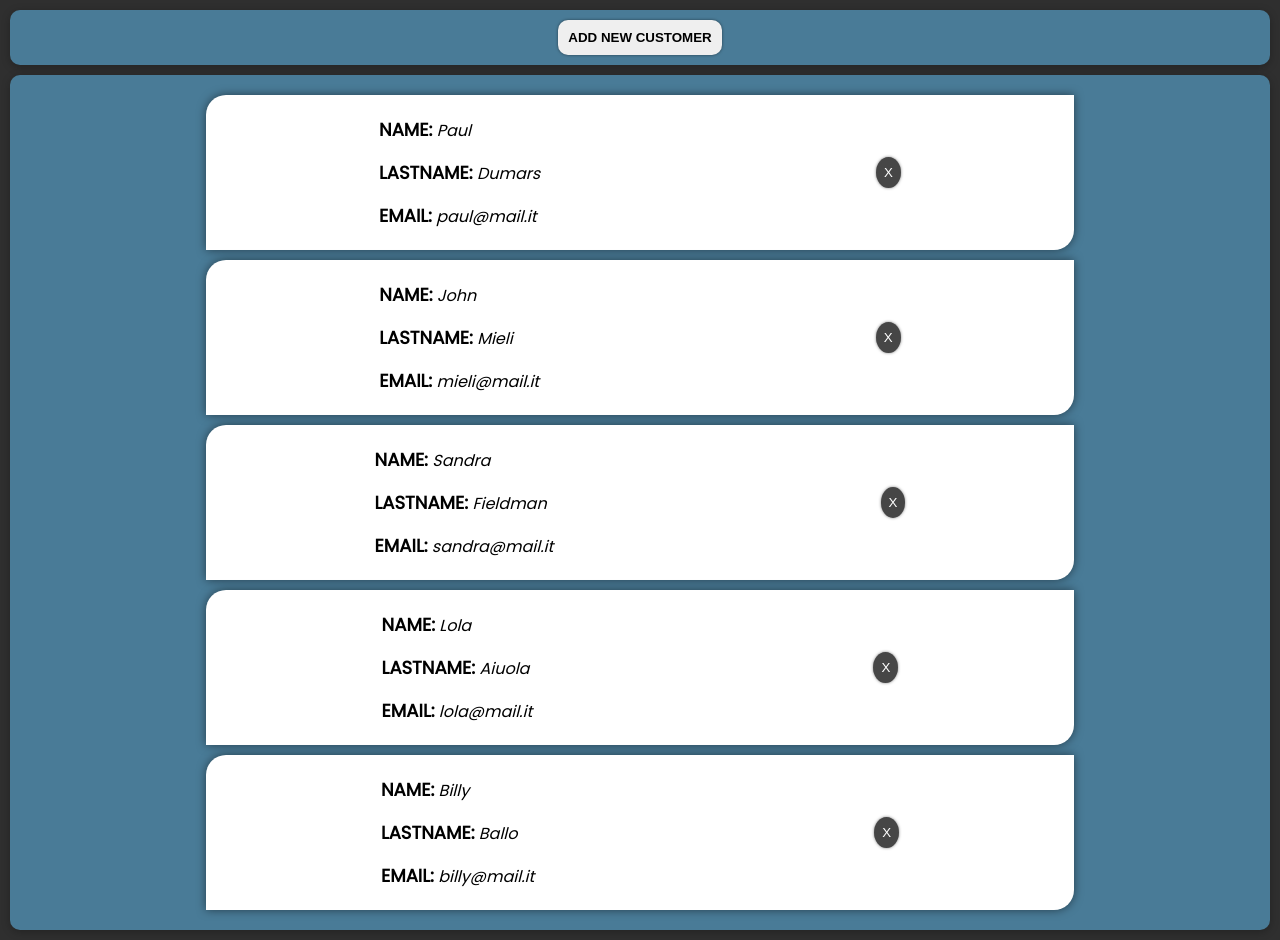
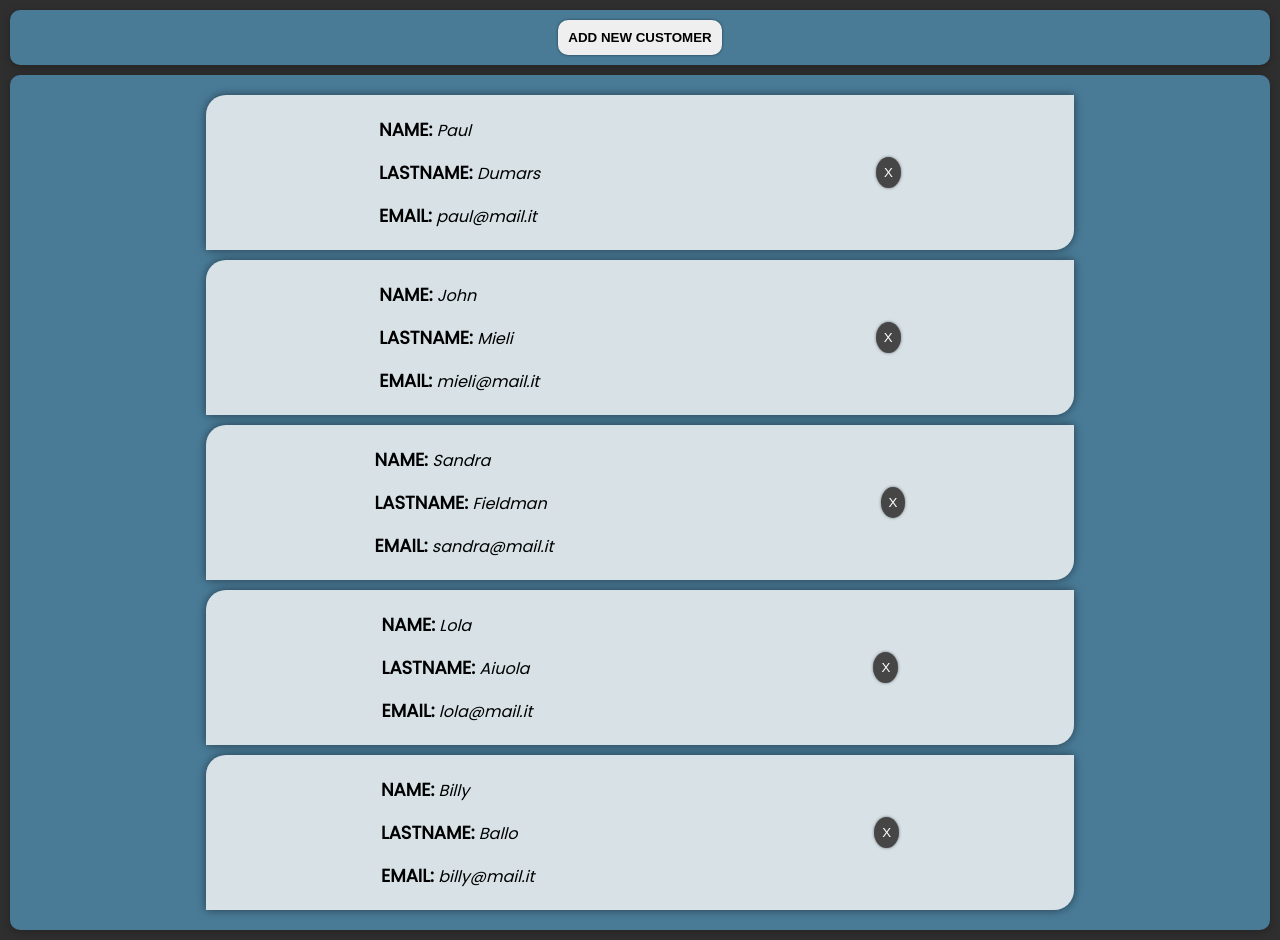
Before and after one commit to proietti-s/react_ex, a React (Create React App) app: page / in a window 1280 px wide. Built offline with nearby package versions, Linux system fonts and the light colour scheme.

Commit message:
exercise complete

```diff
--- a/src/components/Customers/CustomerItem.js
+++ b/src/components/Customers/CustomerItem.js
@@ -5,7 +5,7 @@ import Button from "../UI/Button";
 import styled from "styled-components";
 
 const Content = styled.div`
-  background: white;
+  background: rgba(250, 250, 250, 0.8);
   margin: 10px auto;
   padding: 5px;
   width: 70%;
```
